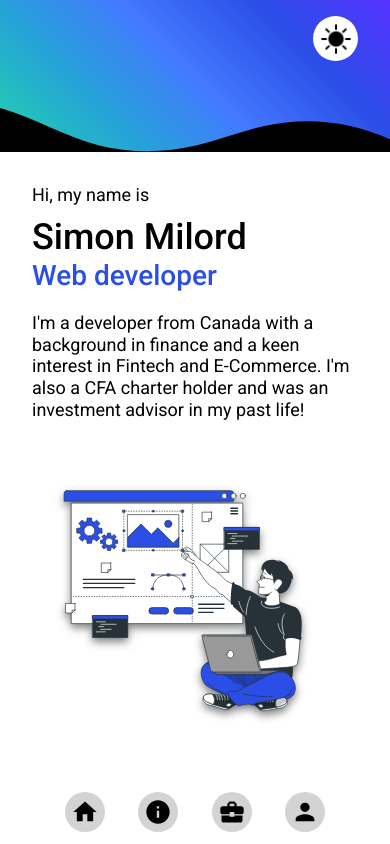
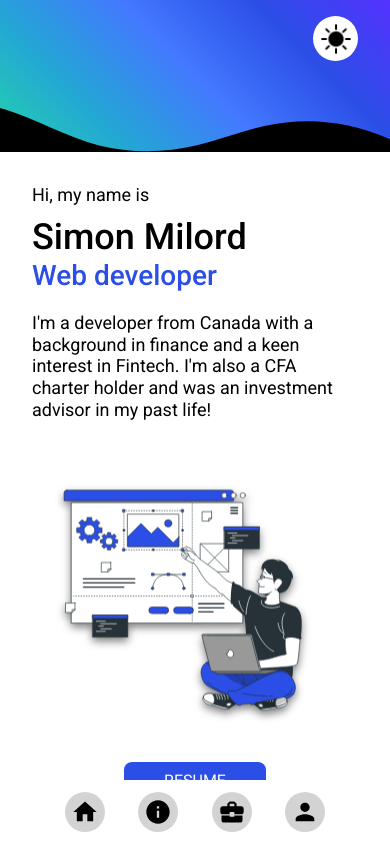
Before and after one commit to SimonMilord/My_Portfolio, a React (Create React App) app: page / in a window 390 px wide. Shown: the top 844 px of the page. Built offline with nearby package versions, Linux system fonts and the light colour scheme.

Commit message:
added resume button on mobile and desktop in hero section

```diff
--- a/src/components/Contact/contact.scss
+++ b/src/components/Contact/contact.scss
@@ -63,21 +63,7 @@
       }
     }
     &__btn {
-      border-radius: 8px;
-      cursor: pointer;
-      background-color: $primary-accent;
-      color: white;
-      font-size: 16px;
-      border: none;
-      padding: 0.7rem 2.5rem;
-      margin: 1rem 0rem;
-      transition: 0.3s;
-      &:hover {
-        background-color: $secondary-accent;
-      }
-      &:active {
-        transform: scale(0.95);
-      }
+      @include btn;
     }
   }
 }
--- a/src/components/Hero/hero.jsx
+++ b/src/components/Hero/hero.jsx
@@ -5,6 +5,7 @@ import Illustration from "../../assets/images/illustrationHero.svg";
 function Hero(props) {
   return (
     <div className="hero">
+      <div className="hero-top">
         <div className="hero__text">
           <span className="hero__intro">Hi, my name is</span>
           <h1 className="hero__title">Simon Milord</h1>
@@ -12,10 +13,15 @@ function Hero(props) {
           <div className="hero__desc">
             <p className="hero__desc-content">
               {" "}
-            I'm a developer from Canada with a background in finance and a keen
-            interest in Fintech and E-Commerce. I'm also a CFA charter holder
-            and was an investment advisor in my past life!
+              I'm a developer from Canada with a background in finance and a
+              keen interest in Fintech. I'm also a CFA charter holder and was an
+              investment advisor in my past life!
             </p>
+          </div>
+          <div className="hero__btn-box">
+            <a className="btn hero__btn--desktop" href="/resume.pdf">
+              RESUME
+            </a>
           </div>
         </div>
         <div className="hero__img-box">
@@ -26,6 +32,10 @@ function Hero(props) {
           ></img>
         </div>
       </div>
+      <a className="btn hero__btn--mobile" href="/resume.pdf">
+        RESUME
+      </a>
+    </div>
   );
 }
 
--- a/src/components/Hero/hero.scss
+++ b/src/components/Hero/hero.scss
@@ -2,7 +2,7 @@
 @import "../../styles/partials/variables";
 
 .hero {
-  height: 92vh;
+  // height: 92vh;
   width: 100%;
   max-width: 1500px;
   margin: 0 auto;
@@ -14,6 +14,13 @@
   @include desktop {
     @include display-flex(row, flex-start, center);
     padding: 0rem 4rem;
+  }
+
+  &-top {
+    width: 100%;
+    @include desktop {
+      @include display-flex(row, center, center);
+    }
   }
 
   &__text {
@@ -127,4 +134,27 @@
       max-height: 700px;
     }
   }
+  &__btn-box {
+    display: none;
+    @include desktop {
+      display: flex;
+      width: 100%;
+      margin: 20px 0px;
+      @include display-flex(row, flex-start, center);
+      a {
+        @include btn;
+      }
+    }
+  }
+  .btn {
+    color: white;
+    text-decoration: none;
+  }
+
+  &__btn--mobile {
+    @include btn;
+    @include desktop {
+      display: none;
+    }
+  }
 }
--- a/src/styles/partials/_mixins.scss
+++ b/src/styles/partials/_mixins.scss
@@ -64,6 +64,24 @@
   }
 }
 
+@mixin btn {
+  border-radius: 8px;
+  cursor: pointer;
+  background-color: $primary-accent;
+  color: white;
+  font-size: 16px;
+  border: none;
+  padding: 0.7rem 2.5rem;
+  margin: 1rem 0rem;
+  transition: 0.3s;
+  &:hover {
+    background-color: $secondary-accent;
+  }
+  &:active {
+    transform: scale(0.95);
+  }
+}
+
 @mixin gradient {
   background: linear-gradient(
     45deg,
```
Lines whose indentation alone changed are shown as unchanged.
